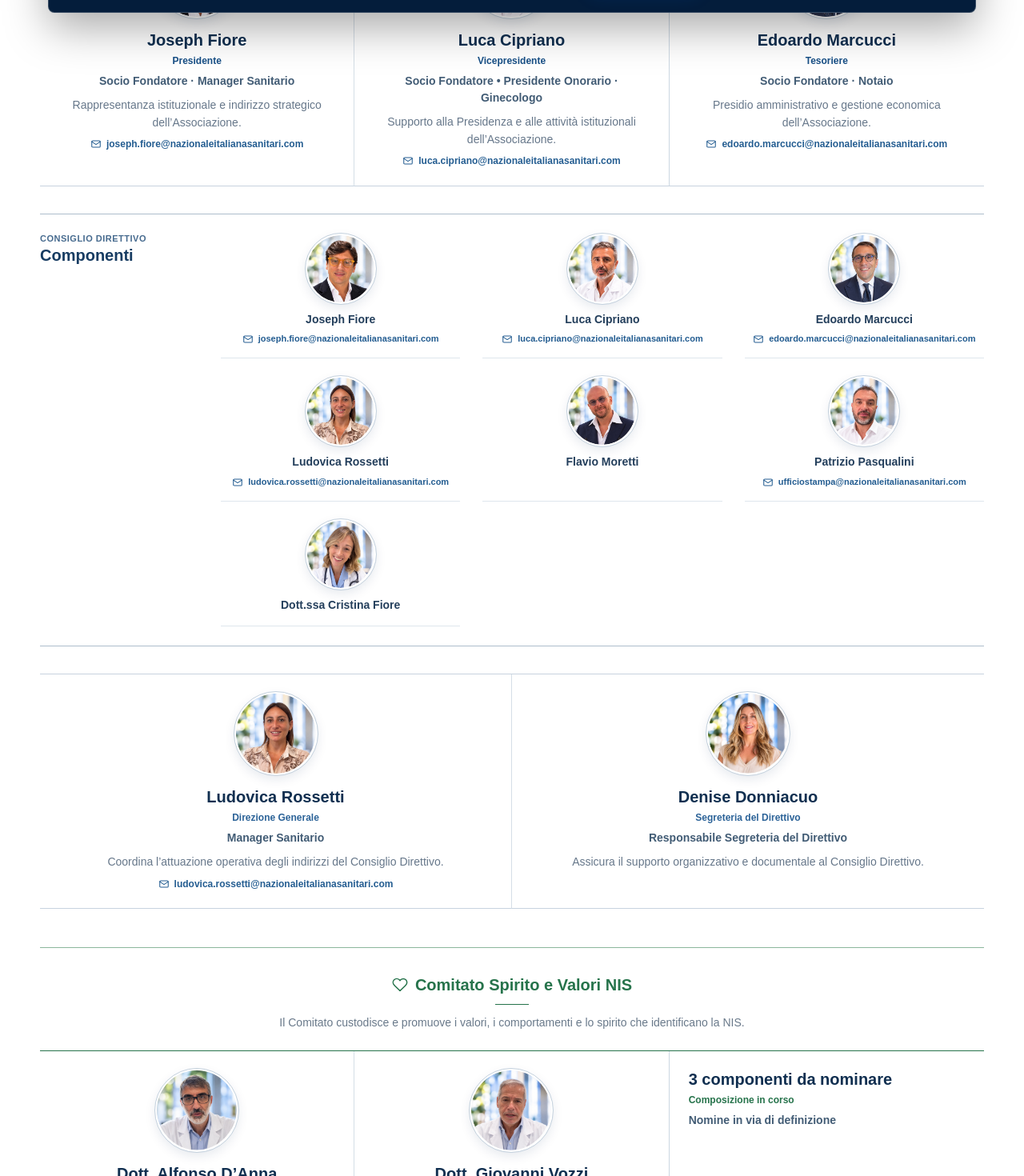
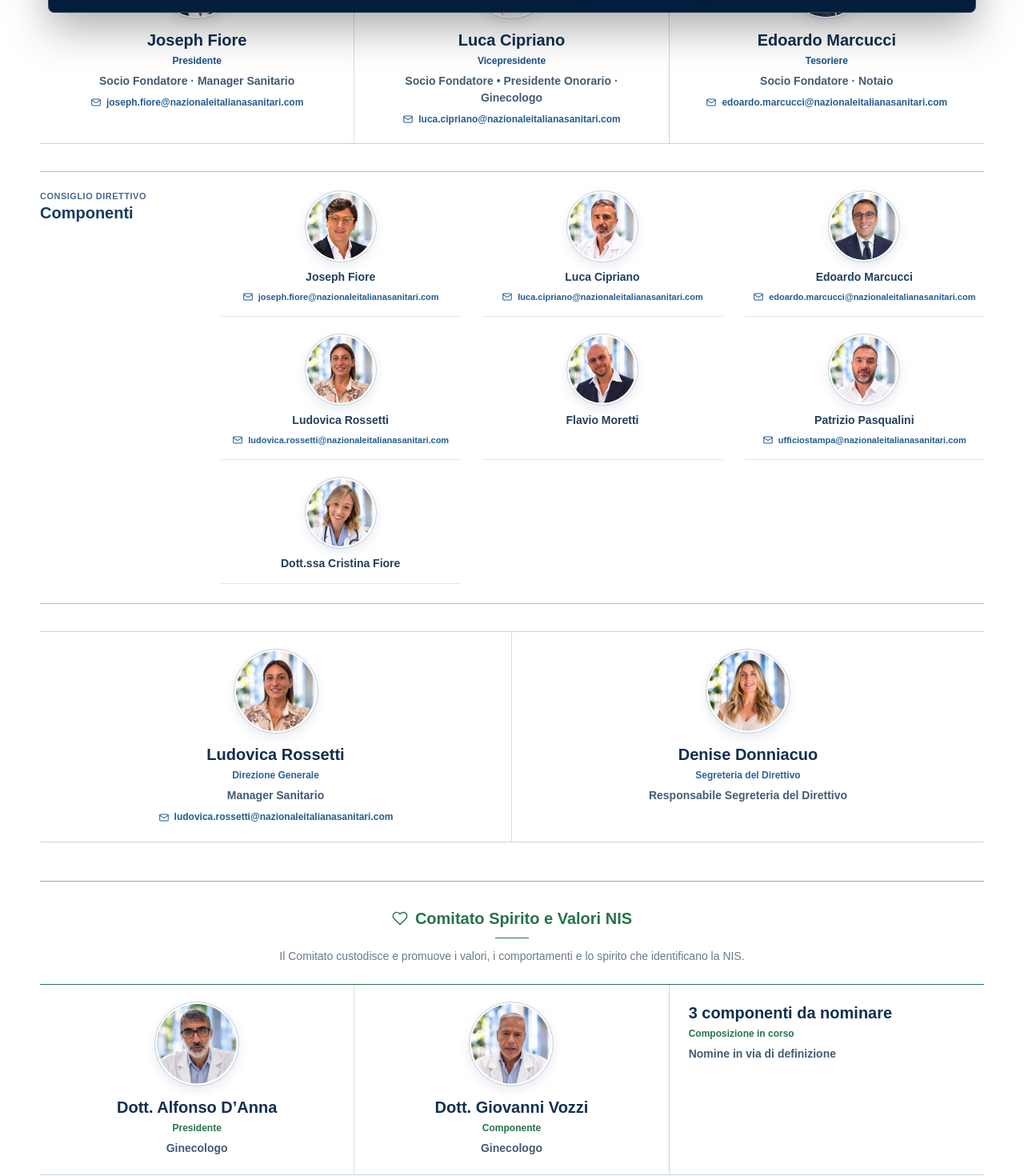
Before and after one commit to arciero10/nis-website, a Next.js app: page /organigramma in a window 1280 px wide. Shown: the part 760-2230 px from the top of the page at 80% size. Built offline with nearby package versions, Linux system fonts and the light colour scheme.

Commit message:
Snellisce le card dell'organigramma NIS

```diff
--- a/app/organigramma/page.tsx
+++ b/app/organigramma/page.tsx
@@ -45,24 +45,24 @@ const orgPhotos:Record<string,string>={
 };
 
 const governanceRoles=[
-  {role:"Presidente",name:"Joseph Fiore",details:["Socio Fondatore","Manager Sanitario"],description:"Rappresentanza istituzionale e indirizzo strategico dell’Associazione."},
-  {role:"Vicepresidente",name:"Luca Cipriano",details:["Socio Fondatore • Presidente Onorario","Ginecologo"],description:"Supporto alla Presidenza e alle attività istituzionali dell’Associazione."},
-  {role:"Tesoriere",name:"Edoardo Marcucci",details:["Socio Fondatore","Notaio"],description:"Presidio amministrativo e gestione economica dell’Associazione."},
-  {role:"Direzione Generale",name:"Ludovica Rossetti",details:["Manager Sanitario"],description:"Coordina l’attuazione operativa degli indirizzi del Consiglio Direttivo."},
-  {role:"Segreteria del Direttivo",name:"Denise Donniacuo",details:["Responsabile Segreteria del Direttivo"],description:"Assicura il supporto organizzativo e documentale al Consiglio Direttivo."},
+  {role:"Presidente",name:"Joseph Fiore",details:["Socio Fondatore","Manager Sanitario"]},
+  {role:"Vicepresidente",name:"Luca Cipriano",details:["Socio Fondatore • Presidente Onorario","Ginecologo"]},
+  {role:"Tesoriere",name:"Edoardo Marcucci",details:["Socio Fondatore","Notaio"]},
+  {role:"Direzione Generale",name:"Ludovica Rossetti",details:["Manager Sanitario"]},
+  {role:"Segreteria del Direttivo",name:"Denise Donniacuo",details:["Responsabile Segreteria del Direttivo"]},
 ];
 
 const council=["Joseph Fiore","Luca Cipriano","Edoardo Marcucci","Ludovica Rossetti","Flavio Moretti","Patrizio Pasqualini","Dott.ssa Cristina Fiore"];
 
 const eventTeam=[
-  {role:"Direttore Organizzazione Eventi",name:"Flavio Moretti",details:["Membro del Consiglio Direttivo","Manager Food & Beverage"],description:"Sovrintende alla pianificazione, alla logistica e alla realizzazione degli eventi NIS."},
-  {role:"Direzione Artistica — Eventi & Design",name:"Camilla Cardinali",details:[],description:"Cura l’identità visiva, gli allestimenti e la direzione artistica delle iniziative NIS."},
-  {role:"Coordinamento Operativo",name:"Sara Mastracchio",details:["Coordinatrice Operativa Eventi & Produzione"],description:"Coordina la produzione e l’esecuzione operativa degli eventi."},
+  {role:"Direttore Organizzazione Eventi",name:"Flavio Moretti",details:["Membro del Consiglio Direttivo","Manager Food & Beverage"]},
+  {role:"Direzione Artistica — Eventi & Design",name:"Camilla Cardinali",details:[]},
+  {role:"Coordinamento Operativo",name:"Sara Mastracchio",details:["Coordinatrice Operativa Eventi & Produzione"]},
 ];
 
 const mediaTeam=[
-  {role:"Responsabile Ufficio Stampa",name:"Patrizio Pasqualini",details:["Membro del Consiglio Direttivo","Assicuratore e Giornalista"],description:"Coordina la comunicazione istituzionale e i rapporti con stampa e media."},
-  {role:"IT Manager & Videomaker",name:"Alessandro Arciero",details:[],description:"Gestisce gli strumenti digitali e la produzione video per la comunicazione NIS."},
+  {role:"Responsabile Ufficio Stampa",name:"Patrizio Pasqualini",details:["Membro del Consiglio Direttivo","Assicuratore e Giornalista"]},
+  {role:"IT Manager & Videomaker",name:"Alessandro Arciero",details:[]},
 ];
 
 const sectors=[
@@ -102,7 +102,7 @@ function EmailLink({email,className=""}:{email:string;className?:string}){
   </a>;
 }
 
-function PersonEntry({role,name,details,description}:{role:string;name:string;details:string[];description?:string}){
+function PersonEntry({role,name,details}:{role:string;name:string;details:string[]}){
   const hasPhoto=Boolean(orgPhotos[name]);
   const email=personEmails[name];
   return <article className={`org-person-entry${hasPhoto?" org-person-entry-with-photo":""}`}>
@@ -110,7 +110,6 @@ function PersonEntry({role,name,details,description}:{role:string;name:string;de
   <h3>{name}</h3>
   <p className="org-entry-role">{role}</p>
   {details.length>0&&<p className="org-entry-details">{details.join(" · ")}</p>}
-  {description&&<p className="org-entry-description">{description}</p>}
   {email&&<EmailLink email={email}/>}
 </article>}
 
```
